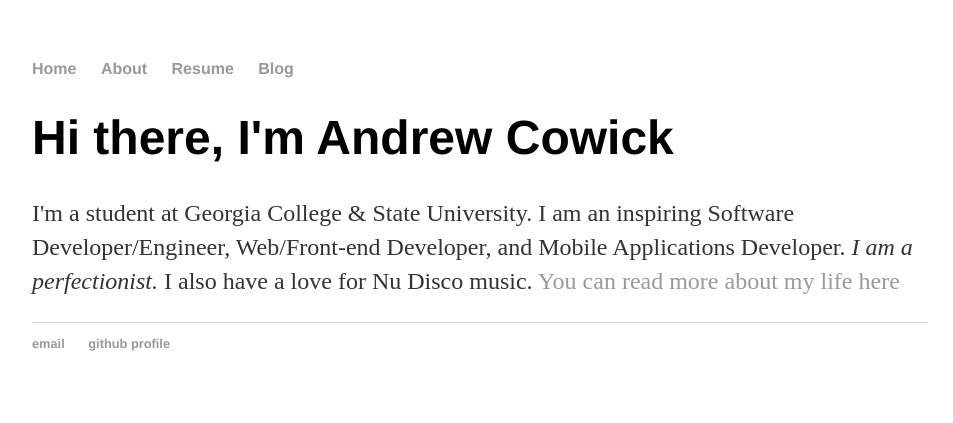
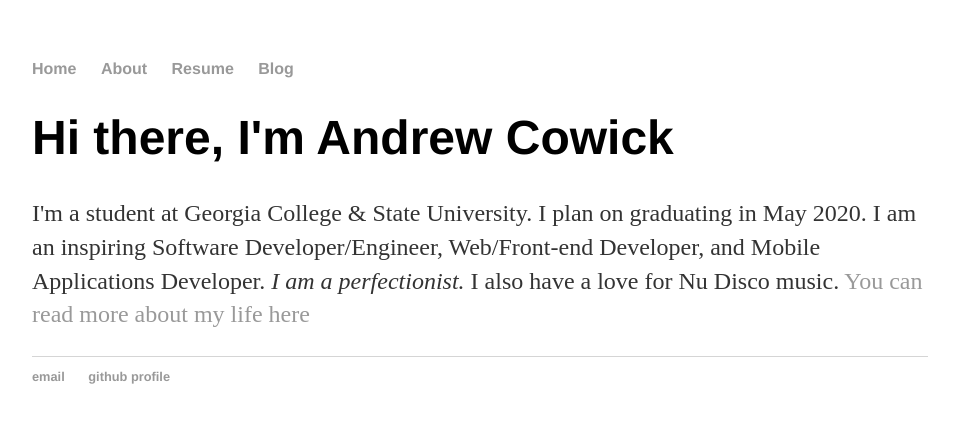
Before and after one commit to acow19/acow19.github.io, a Jekyll site: the page built from index.html, in a window 1280 px wide. Shown: the top 423 px of the page, without its empty margins (160-1113 px from the left). Built offline with Jekyll 4.4.1, drawn with Linux system fonts in a browser that asks for light colours.

Commit message:
Update index.html

```diff
--- a/index.html
+++ b/index.html
@@ -4,7 +4,8 @@ title: Andrew Cowick, Inspiring Professional Programmer
 ---
 <div class="blurb">
 	<h1>Hi there, I'm Andrew Cowick</h1>
-	<p>I'm a student at Georgia College & State University. I am an inspiring Software Developer/Engineer, Web/Front-end Developer, and Mobile Applications Developer.
+	<p>I'm a student at Georgia College & State University. I plan on graduating in May 2020.
+	I am an inspiring Software Developer/Engineer, Web/Front-end Developer, and Mobile Applications Developer.
 	<em>I am a perfectionist.</em>
 	I also have a love for Nu Disco music.
 	<a href="/about">You can read more about my life here</a></p>
```
